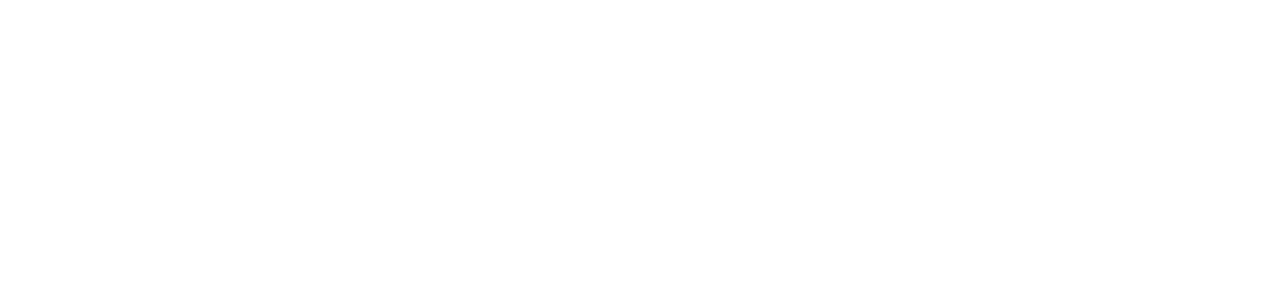
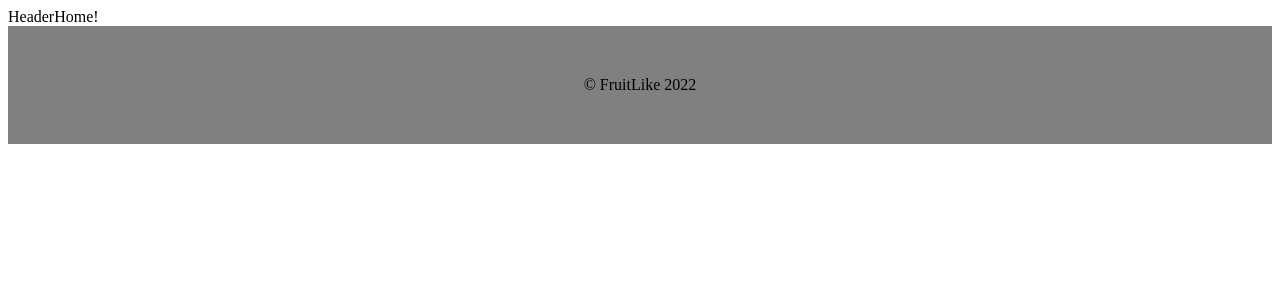
Before and after one commit to wjdgus1122/react_app, a React (Create React App) app: page / in a window 1280 px wide. Shown: the top 300 px of the page. Built offline with nearby package versions, Linux system fonts and the light colour scheme.

Commit message:
globalstyle & Router add & Footer edit

```diff
--- a/src/App.js
+++ b/src/App.js
@@ -1,5 +1,24 @@
+import { HashRouter as Router, Routes, Route } from "react-router-dom";
+import { Footer } from "./components/Footer";
+import { Header } from "./components/Header";
+import { NotFound } from "./components/NotFound";
+import { Home } from "./components/pages/homes/Home";
+import { Prouduct } from "./components/pages/sub/Product";
+import { Globalstyle } from "./globalstyle";
+
 function App() {
-  return <></>;
+  return (
+    <Router>
+      <Globalstyle />
+      <Header />
+      <Routes>
+        <Route path="/" element={<Home />} />
+        <Route path="/sub" element={<Prouduct />} />
+        <Route path="/*" element={<NotFound />} />
+      </Routes>
+      <Footer />
+    </Router>
+  );
 }
 
 export default App;
--- /dev/null
+++ b/src/components/Footer.js
@@ -0,0 +1,17 @@
+import styled from "styled-components";
+
+const SFooter = styled.footer`
+  padding: 50px 150px;
+  display: flex;
+  justify-content: center;
+  align-items: center;
+  background-color: gray;
+`;
+
+export const Footer = () => {
+  return (
+    <SFooter>
+      <span>&copy; FruitLike {new Date().getFullYear()}</span>
+    </SFooter>
+  );
+};
--- /dev/null
+++ b/src/components/Header.js
@@ -0,0 +1,3 @@
+export const Header = () => {
+  return <>Header</>;
+};
--- /dev/null
+++ b/src/components/NotFound.js
@@ -0,0 +1,3 @@
+export const NotFound = () => {
+  return <>NotFound</>;
+};
--- /dev/null
+++ b/src/components/pages/homes/Home.js
@@ -0,0 +1,3 @@
+export const Home = () => {
+  return <>Home!</>;
+};
--- /dev/null
+++ b/src/components/pages/sub/Product.js
@@ -0,0 +1,3 @@
+export const Prouduct = () => {
+  return <>Prouduct</>;
+};
--- /dev/null
+++ b/src/globalstyle.js
@@ -0,0 +1,13 @@
+import { createGlobalStyle } from "styled-components";
+
+export const Globalstyle = createGlobalStyle`
+    *{
+        box-sizing: border-box;
+    }
+
+    a{
+        color: #1d1d1d;
+        text-decoration: none;
+    }
+
+`;
```
Also changed, not shown: package.json (+10 -0 lines), 1 other file (tests, documents, lock files or other folders).
